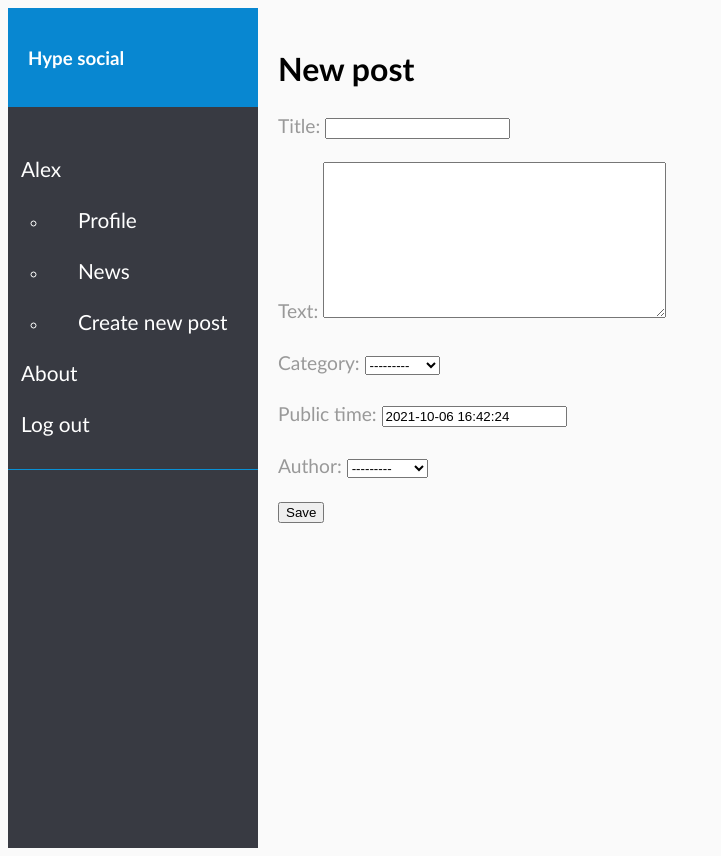
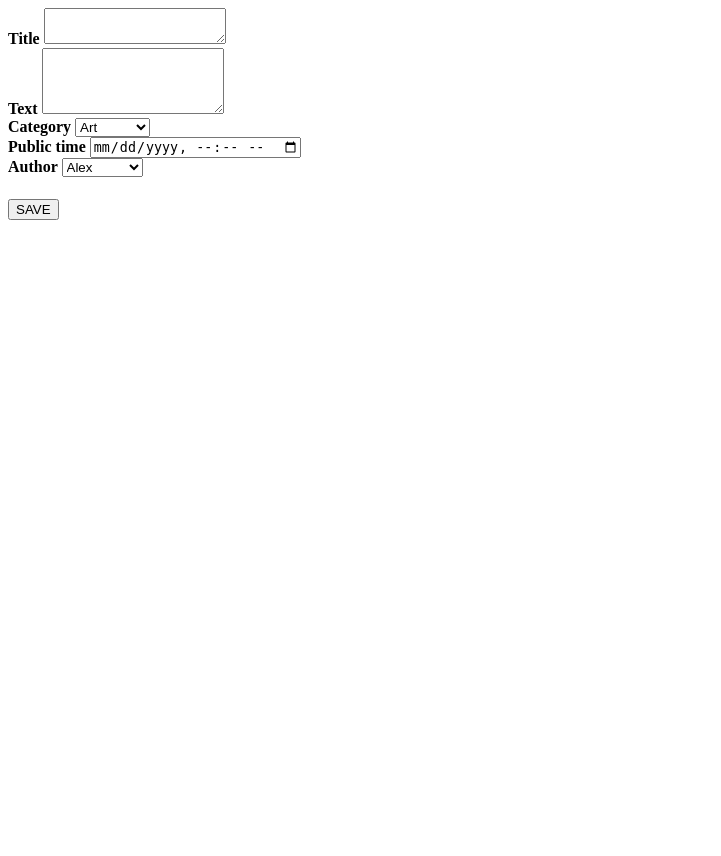
Before and after one commit to AlexCorvis93/HypeSoc, a Django app: page /profile/new_post/ in a window 1280 px wide. Shown: the whole page, without its empty margins (0-721 px from the left). After the commit the page ends 220 px from the top, so only its background shows below. Run offline with Django 3.2, Linux system fonts and the light colour scheme; a user stored in the database is signed in; data comes from the database, SQL or seed files in the repository; both versions use the stored data as it was after the commit; some libraries are stand-ins or nearby versions.

Commit message:
add form for create post(rest_framework)

```diff
--- a/hype/user/forms.py
+++ b/hype/user/forms.py
@@ -1,12 +1,5 @@
 from.models import Post, Comment
 from django import forms
-
-
-class CreatePostForm(forms.ModelForm):
-    """POST"""
-    class Meta:
-        model = Post
-        fields = ('title', 'text', 'category', 'public_time', 'author')
 
 
 class CreateCommentForm(forms.ModelForm):
@@ -14,3 +7,31 @@ class CreateCommentForm(forms.ModelForm):
     class Meta:
         model =Comment
         fields = ('name', 'body')
+
+
+
+
+
+
+
+
+
+
+
+
+
+
+
+
+
+
+
+
+
+
+
+# class CreatePostForm(forms.ModelForm):
+#     """POST"""
+#     class Meta:
+#         model = Post
+#         fields = ('title', 'text', 'category', 'public_time', 'author')
--- a/hype/user/models.py
+++ b/hype/user/models.py
@@ -3,6 +3,11 @@ from django.utils import timezone
 from PIL import Image
 from django.contrib.auth.models import User
 
+Category_choices = [
+        (1, 'Art'),
+        (2, 'business'),
+        (3, 'science ')
+    ]
 
 class Profile(models.Model):
     """show and create user profile"""
--- a/hype/user/serializers.py
+++ b/hype/user/serializers.py
@@ -1,7 +1,7 @@
 from rest_framework import serializers
 from rest_framework.renderers import TemplateHTMLRenderer
 
-from .models import Profile, Post
+from .models import Profile, Post, Category_choices
 
 # Позже переведу все формы через апи
 # Импортировал модели для сериализации-профиль,пост
@@ -12,27 +12,10 @@ class ProfileSerializer(serializers.ModelSerializer):
 
 
 class PostSerializer(serializers.ModelSerializer):
-    class Meta:
-        model = Post
-        fields = ('id', 'title', 'text', 'category', 'public_time', 'author')
-
-
-class PostSerializerCreate(serializers.ModelSerializer):
-    author = serializers.HiddenField(default=serializers.CurrentUserDefault())
-    id = serializers.PrimaryKeyRelatedField(many=True, read_only=True)
+    title = serializers.CharField(max_length=1400, style={'base_template': 'textarea.html', 'rows': 2})
+    text = serializers.CharField(style={'base_template': 'textarea.html', 'rows': 4})
+    category = serializers.ChoiceField(choices=Category_choices, style={'base_template': 'select.html'})
 
     class Meta:
         model = Post
         fields = ('id','title', 'text', 'category', 'public_time', 'author')
-
-        def create(self, validated_data):
-            return Post.objects.all()(**validated_data)
-
-        def update(self, instance, validated_data):
-
-            instance.title = validated_data.get('title', instance.title)
-            instance.text = validated_data.get('text', instance.text)
-            instance.category = validated_data.get('category', instance.category)
-            instance.author = validated_data.get('author', instance.author)
-            instance.save()
-            return instance
--- /dev/null
+++ b/hype/user/templates/user/create_post_api.html
@@ -0,0 +1,15 @@
+{% load rest_framework %}
+<html lang="en">
+<head>
+    <meta charset="UTF-8">
+    <title>TEst</title>
+</head>
+<body>
+<form method="post" novalidate>
+    {% csrf_token %}
+    <H4>{% render_form serializer %}</H4>
+    <button type="submit" class="btn btn-default">SAVE</button>
+</form>
+
+</body>
+</html>
--- a/hype/user/templates/user/posts.html
+++ b/hype/user/templates/user/posts.html
@@ -34,7 +34,7 @@
                     </ul>
                 </li>
                 <li>
-                    <a href="#">About</a>
+                    <a href="#">Followers</a>
                 </li>
                 <li><a href="/accoutns/login/">Log out</a></li>
 
@@ -56,7 +56,6 @@
 
         <div id="content">
          {% block content %}
-
              {% for post in object_list %}
               {% for profile in prof %}
             {% if profile.login == post.author %}
--- a/hype/user/templates/user/profile.html
+++ b/hype/user/templates/user/profile.html
@@ -70,6 +70,7 @@
              {{pos.category}}
              {{pos.author}}</p>
             {% endfor %}
+            {% include "user/paginator.html" with page=page_obj %}
         </ul>
       </div>
       {% endfor %}
--- a/hype/user/urls.py
+++ b/hype/user/urls.py
@@ -1,11 +1,13 @@
 from django.urls import path, include
 from .views import *
+from rest_framework import routers
+
 
 urlpatterns = [
    path('profile/', ShowProfile.as_view(), name='profile'),#personal page
    path('', ShowPosts.as_view(), name='main'),#main page
-   path('profile/new_post/', post_new, name='new_post'),# create post page
-   path('profile/<int:pk>/', post_detail, name='post_detail')# post detail page
-
-
+   # path('profile/new_post/', post_new, name='new_post'),# create post page
+   path('profile/<int:pk>/', post_detail, name='post_detail'),# post detail page
+   path('profile/new_post/', New_post.as_view(), name='new_post'),
+   path('test/<int:pk>/', NewPostDetail.as_view(), name="new_posT"),
 ]
--- a/hype/user/views.py
+++ b/hype/user/views.py
@@ -1,13 +1,15 @@
-
+from django.http import HttpResponse, Http404
 from rest_framework.renderers import TemplateHTMLRenderer
 from rest_framework.views import APIView
 from rest_framework.permissions import IsAuthenticated
 from .models import Profile, Post
 from rest_framework.response import Response
 from django.shortcuts import get_object_or_404, redirect, render
-from .forms import CreateCommentForm, CreatePostForm
+from .forms import CreateCommentForm
 from django.views.generic import ListView
-
+from rest_framework import viewsets, status
+from .serializers import PostSerializer
+from django.core.paginator import Paginator
 
 def post_detail(request, pk):
     """COMMENTS"""
@@ -22,20 +24,6 @@ def post_detail(request, pk):
     else:
         form = CreateCommentForm()
     return render(request, 'user/post_detail.html', {'post': post, 'comments': comments, 'form_comments': form})
-
-
-
-def post_new(request):
-    """CREATE POST"""
-    if request.method == "POST":
-        form = CreatePostForm(request.POST)
-        if form.is_valid():
-            post = form.save(commit=False)
-            post.save()
-            return redirect('post_detail', pk=post.pk)
-    else:
-        form = CreatePostForm()
-    return render(request, 'user/create_post.html', {'form': form})
 
 
 
@@ -63,3 +51,109 @@ class ShowProfile(APIView):
             queryset = Profile.objects.all().filter(login=request.user)
             cont = Post.objects.all().filter(author=request.user)
             return Response({'profiles': queryset, 'post': cont})
+
+
+class New_post(APIView):
+    """FORM CREATE API"""
+    serializer_class = PostSerializer
+    renderer_classes = [TemplateHTMLRenderer]
+    template_name = "user/create_post_api.html"
+
+    def get(self, request):
+          serializer = PostSerializer()
+          return Response({'serializer': serializer})
+
+    def post(self, request):
+        serializer = PostSerializer(data=request.data)
+        if not serializer.is_valid():
+            serializer.save()
+            return Response({"serializer": serializer})
+        post = serializer.save()
+        return redirect('new_posT', pk=post.pk)
+
+
+
+class NewPostDetail(APIView):
+    """GET UPDATE DELETE post REST_Framework"""
+    serializer_class = PostSerializer
+    # renderer_classes = [TemplateHTMLRenderer]
+    # template_name = "user/new_api_post.html"
+
+    def get_object(self, pk):
+        try:
+            return Post.objects.get(pk=pk)
+        except Post.DoesNotExist:
+            raise Http404
+
+    def get(self, request, pk):
+        post = self.get_object(pk)
+        serializer = PostSerializer(post)
+        return Response(serializer.data)
+
+    def put(self, request, pk):
+        post = self.get_object(pk)
+        serializer = PostSerializer(post, data=request.data)
+        if serializer.is_valid():
+            serializer.save()
+            up_post = serializer
+            return Response(up_post)
+
+    def delete(self, request, pk):
+        snippet = self.get_object(pk)
+        snippet.delete()
+        return Response(status=status.HTTP_204_NO_CONTENT)
+
+
+
+
+
+
+
+
+
+
+
+
+
+
+
+
+
+
+
+
+
+
+
+
+
+
+
+
+ # def post_detail(request, pk):
+ #     """COMMENTS"""
+ #     post = get_object_or_404(Post, pk=pk)
+ #     comments = post.comments.filter(active=True)
+ #     if request.method == 'POST':
+ #         form = CreateCommentForm(request.POST)
+ #         if form.is_valid():
+ #             new_comment = form.save(commit=False)
+ #             new_comment.post = post
+ #             new_comment.save()
+ #     else:
+ #         form = CreateCommentForm()
+ #     return render(request, 'user/post_detail.html', {'post': post, 'comments': comments, 'form_comments': form})
+ #
+ #
+ #
+ # def post_new(request):
+ #     """CREATE POST"""
+ #     if request.method == "POST":
+ #         form = CreatePostForm(request.POST)
+ #         if form.is_valid():
+ #             post = form.save(commit=False)
+ #             post.save()
+ #             return redirect('post_detail', pk=post.pk)
+ #     else:
+ #         form = CreatePostForm()
+ #     return render(request, 'user/create_post.html', {'form': form})
```
Also changed, not shown: hype/db.sqlite3.
